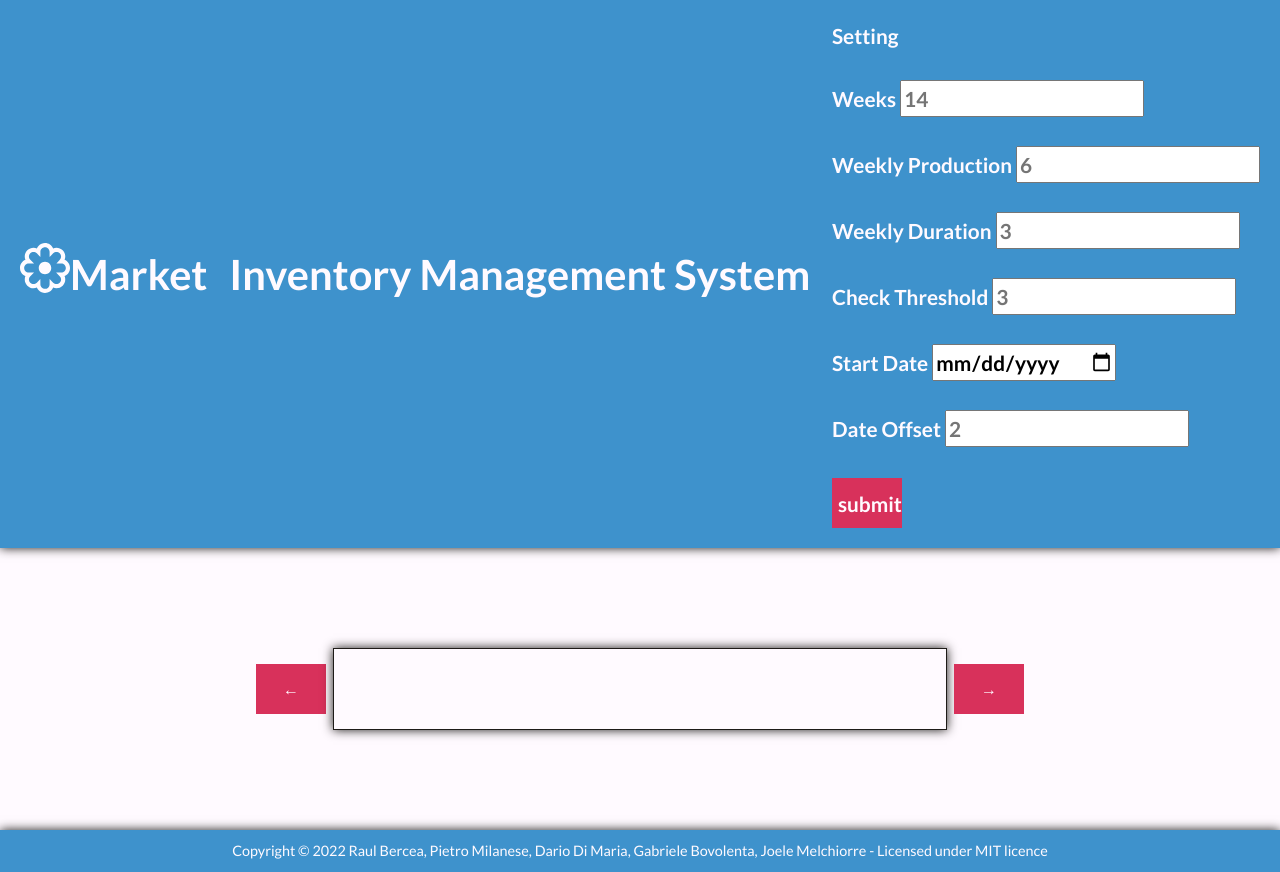
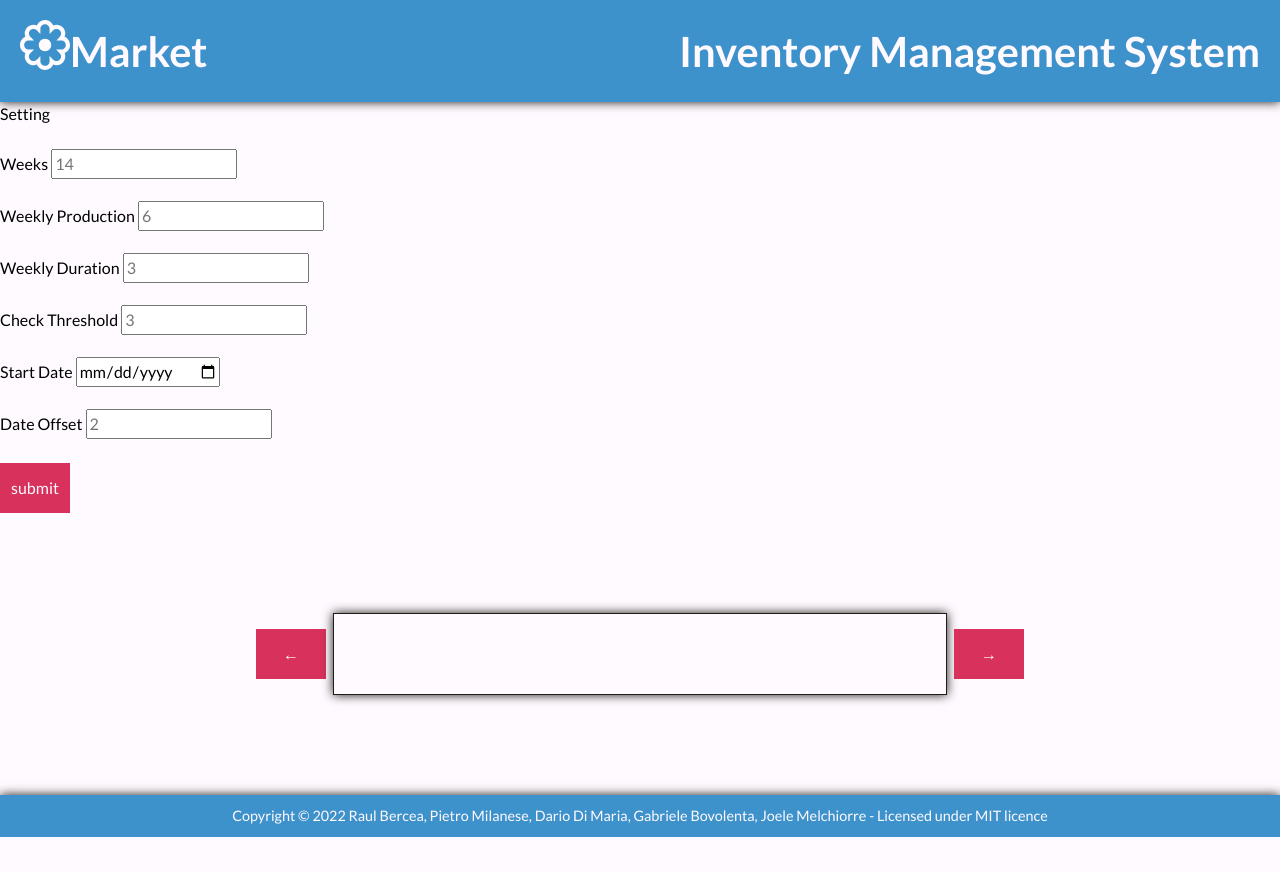
Before and after one commit to RaulBercea/Market-Project-Gruppo-4, a plain HTML site: page index.html in a window 1280 px wide. After the commit the page ends 837 px from the top, so only its background shows below. Drawn offline with Linux system fonts and the light colour scheme; a script that the page names is missing.

Commit message:
took out the form from the header

```diff
--- a/index.html
+++ b/index.html
@@ -1,6 +1,5 @@
 <!DOCTYPE html>
 <html lang="en">
-
   <head>
     <meta charset="UTF-8" />
     <meta http-equiv="X-UA-Compatible" content="IE=edge" />
@@ -19,7 +18,9 @@
         <h1>Market</h1>
       </div>
       <h1>Inventory Management System</h1>
-		<div >
+    </div>
+
+    <div>
       <p id="target" class="target2">Setting</p>
 
       <div id="hidden-setting">
@@ -27,66 +28,65 @@
           <div>
             <h5></h5>
             <label for="weeks-setting">Weeks</label>
-						<input type="number" id="weeks-setting" placeholder="14">
+            <input type="number" id="weeks-setting" placeholder="14" />
           </div>
 
           <div>
             <h5></h5>
             <label for="weekly-production-setting">Weekly Production</label>
-						<input type="number" id="weekly-production-setting" placeholder="6">
+            <input
+              type="number"
+              id="weekly-production-setting"
+              placeholder="6"
+            />
           </div>
 
           <div>
             <h5></h5>
             <label for="weekly-duration-setting">Weekly Duration</label>
-						<input type="number" id="weekly-duration-setting" placeholder="3">
+            <input type="number" id="weekly-duration-setting" placeholder="3" />
           </div>
 
           <div>
             <h5></h5>
             <label for="check-threshold-setting">Check Threshold</label>
-						<input type="number" id="check-threshold-setting" placeholder="3">
+            <input type="number" id="check-threshold-setting" placeholder="3" />
           </div>
 
           <div>
             <h5></h5>
             <label for="start-date-setting">Start Date</label>
-						<input type="date" id="start-date-setting">
+            <input type="date" id="start-date-setting" />
           </div>
 
           <div>
             <h5></h5>
             <label for="date-offset-setting">Date Offset</label>
-						<input type="number" id="date-offset-setting" placeholder="2">
+            <input type="number" id="date-offset-setting" placeholder="2" />
           </div>
         </form>
       </div>
 
-			<br>
+      <br />
       <button id="submit">submit</button>
-
-		</div>
     </div>
 
     <div class="main">
       <button id="back-button">&#8592;</button>
       <!-- Container for the main table -->
-				<div class="table-container">
-				</div>
+      <div class="table-container"></div>
 
       <button id="forward-button">&#8594;</button>
     </div>
 
     <div class="footer">
       <p>
-			Copyright &copy; 2022 Raul Bercea, Pietro Milanese, Dario Di
-			Maria, Gabriele Bovolenta, Joele Melchiorre - Licensed under MIT
-			licence
+        Copyright &copy; 2022 Raul Bercea, Pietro Milanese, Dario Di Maria,
+        Gabriele Bovolenta, Joele Melchiorre - Licensed under MIT licence
       </p>
     </div>
 
     <script type="module" src="./scripts/main.mjs"></script>
     <script src="./scripts/setting.js"></script>
   </body>
-
 </html>
```
Lines whose indentation alone changed are shown as unchanged.
